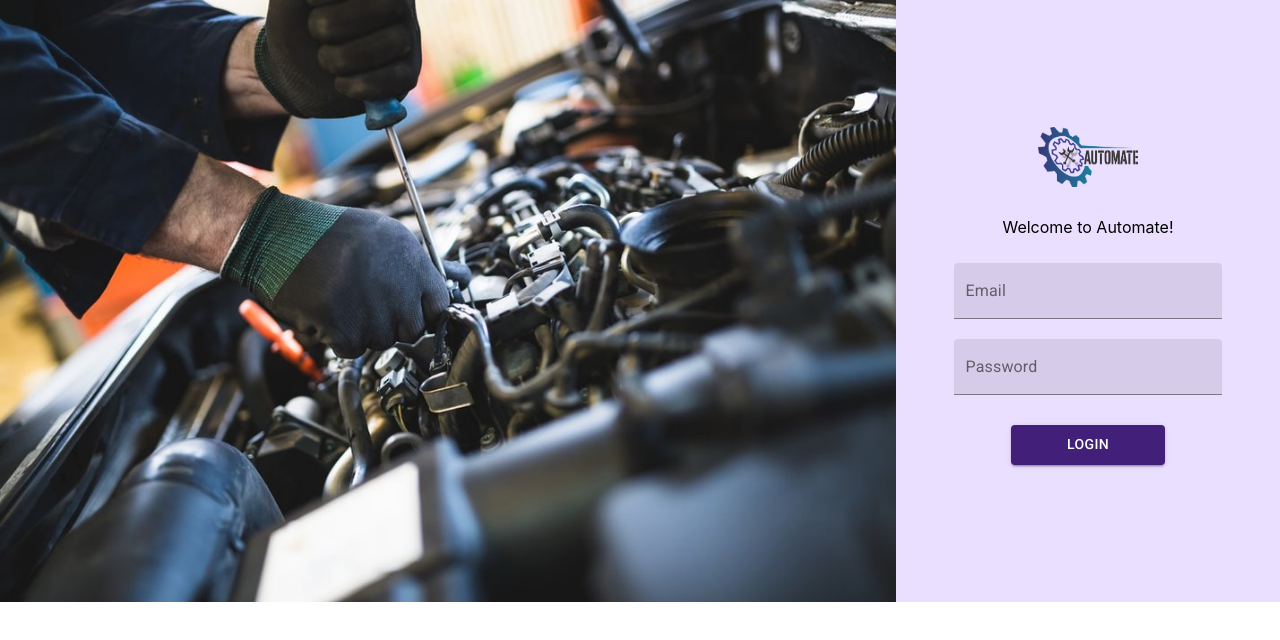
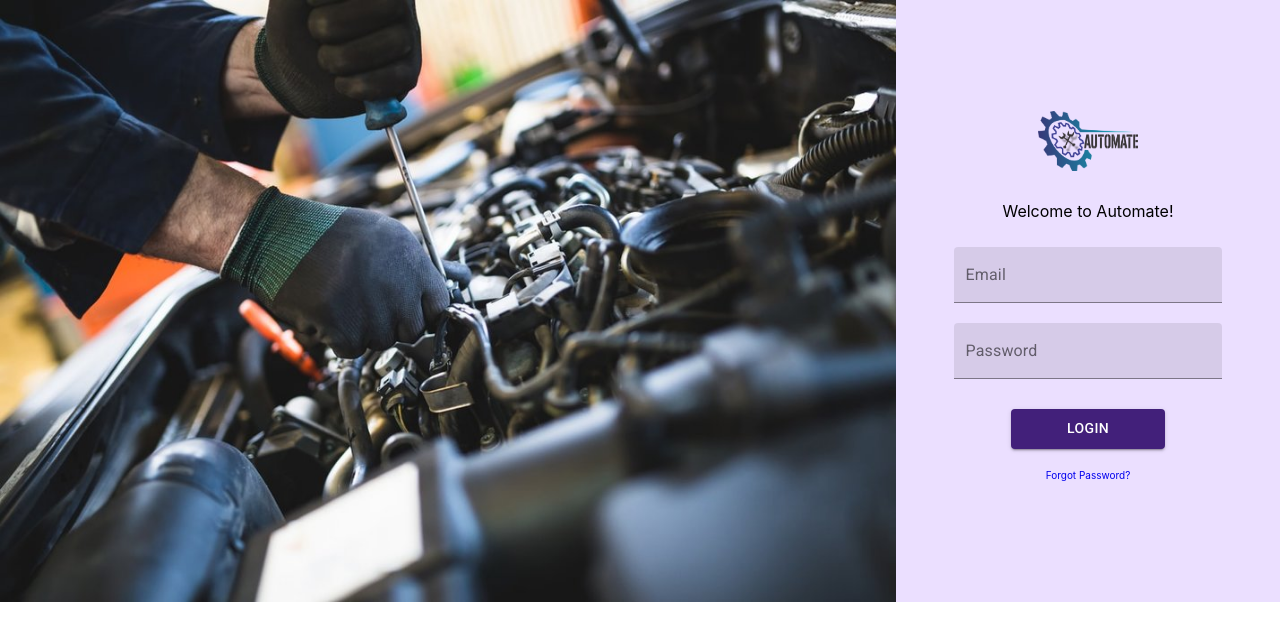
Before and after one commit to akilasams/automate, a React (Create React App) app in the folder client/: page /Login in a window 1280 px wide. Shown: the top 640 px of the page. Built offline with nearby package versions, Linux system fonts and the light colour scheme; no server answers.

Commit message:
shopitem improved

```diff
--- a/client/src/pages/user/components/LoginForm.js
+++ b/client/src/pages/user/components/LoginForm.js
@@ -8,6 +8,7 @@ import axios from 'axios';
 import { useHistory } from 'react-router';
 import { useState, useContext } from 'react';
 import { AuthContext } from '../../../helpers/AuthContext';
+import { Link } from 'react-router-dom';
 
 const useStyle = makeStyles({
   field: {
@@ -79,6 +80,17 @@ function LoginForm() {
       <Button color='primary' variant='contained' type='submit'>
         LOGIN
       </Button>
+      <Link
+        to='/Login'
+        style={{
+          textDecoration: 'none',
+          color: 'primary',
+          fontSize: '10px',
+          marginBottom: '20px',
+        }}
+      >
+        Forgot Password?
+      </Link>
     </form>
   );
 }
--- a/client/src/pages/user/components/ShopItem.js
+++ b/client/src/pages/user/components/ShopItem.js
@@ -90,7 +90,8 @@ const ShopItem = (props) => {
         <div className='content-container'>
           {shopDetails.shopName} <br />
           {details.description} <br />
-          Contact Details <br />
+          <br />
+          <b>Contact Details</b> <br />
           Email : {userDetails.email} <br />
           Mobile Number : {userDetails.mobileNumber}
         </div>
```
